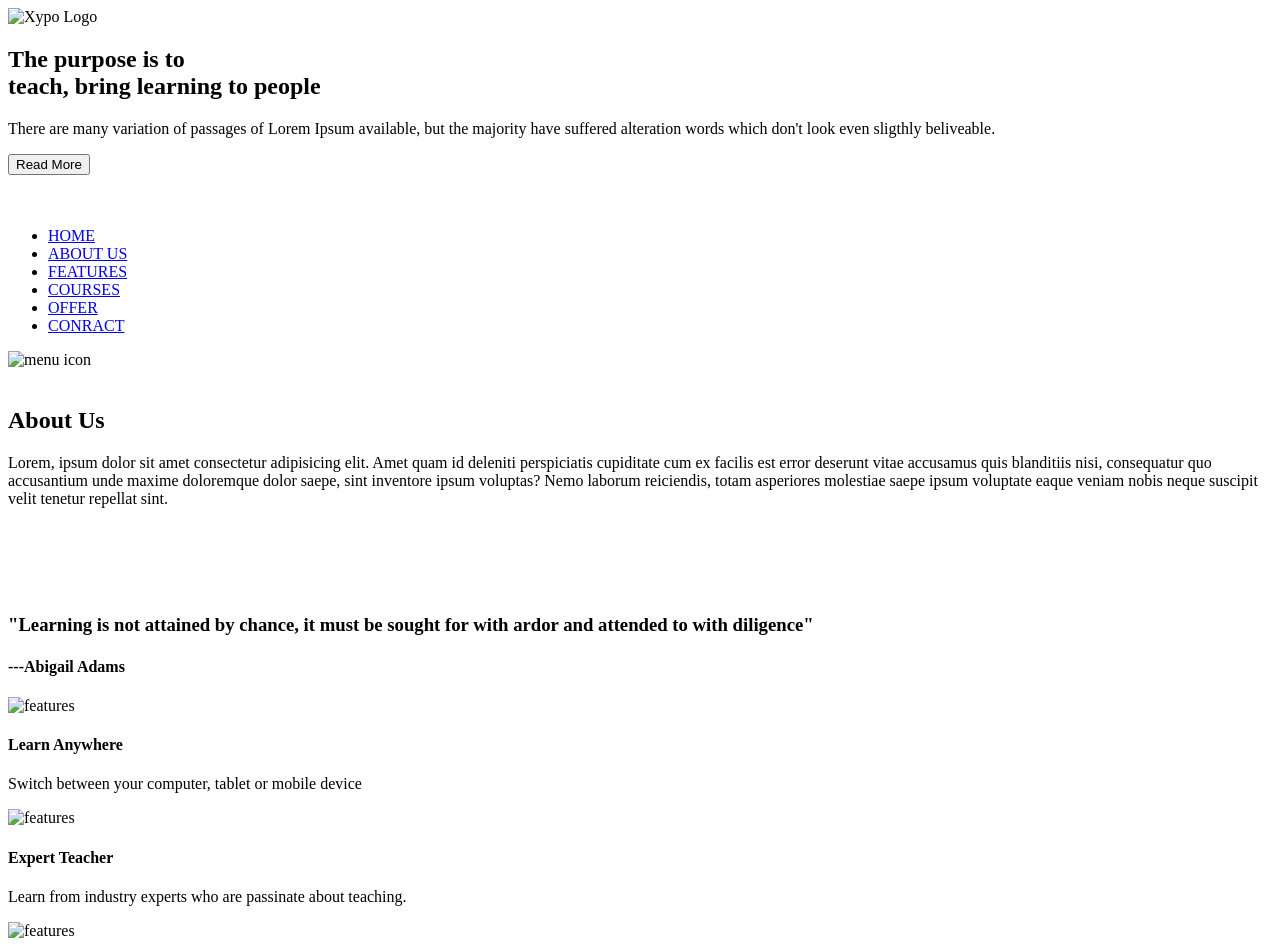
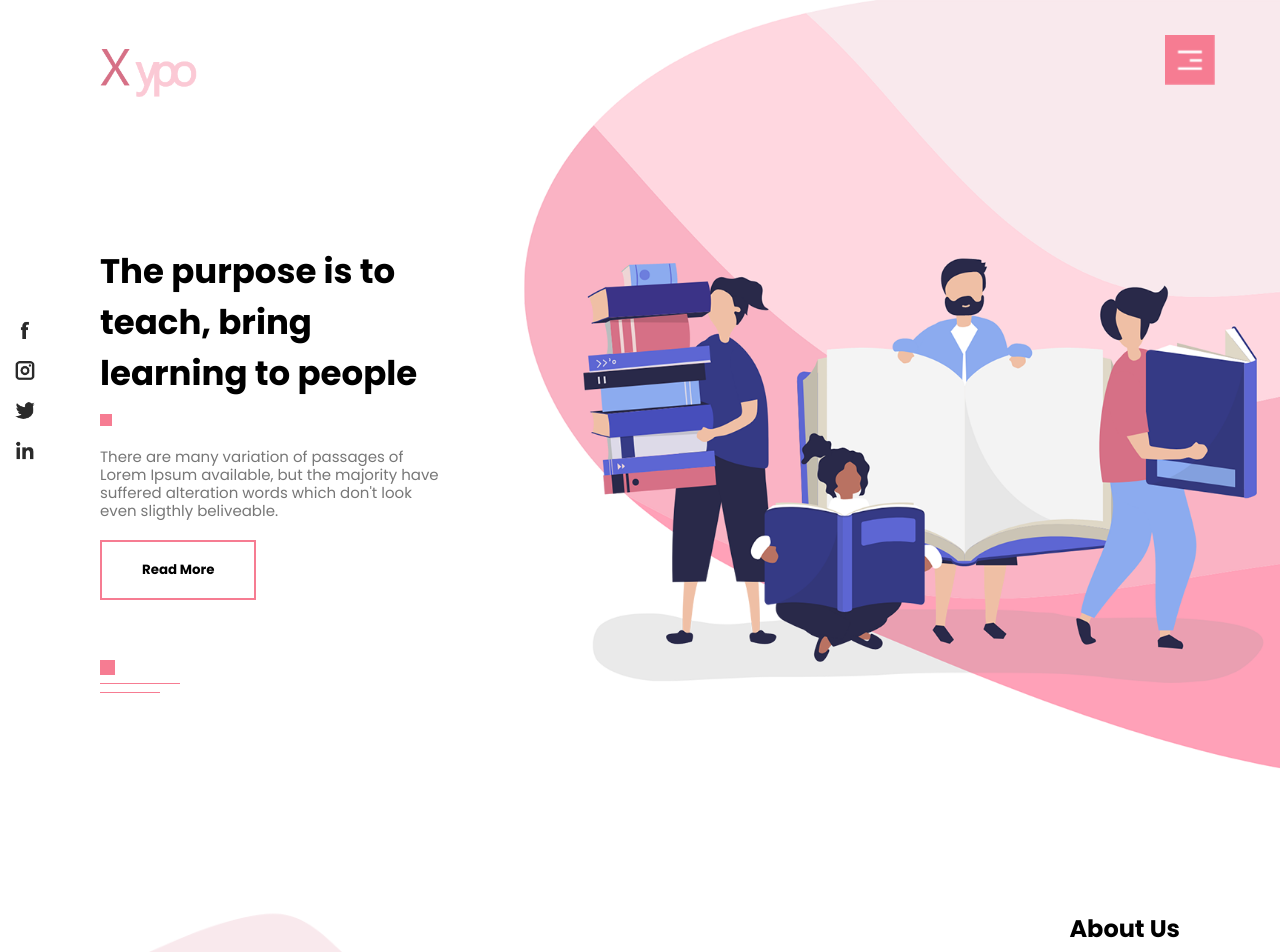
Before and after one commit to chbappy-cse/Xypo-responsive-landing-page-website, a plain HTML site: page index.html in a window 1280 px wide. Shown: the top 952 px of the page. Drawn offline with Linux system fonts and the light colour scheme; some packages are replaced by stand-ins of ours; the site is published under a folder, as on GitHub Pages, so addresses that start at the root find nothing; a script that the page names is missing.

Commit message:
assets not found issue fixed

```diff
--- a/index.html
+++ b/index.html
@@ -6,7 +6,7 @@
     <meta name="description" content="Xypo - Complete Website Design Using HTML, CSS, and JavaScript. Mobile Responsive Landing Page Website Design by @chbappy-cse">
     <meta name="keywords" content="Complete Website Design, HTML Website Design, Mobile Responsive Website Design, Landing Page Website HTML and CSS, CH BAPPY Senior Frontend Engineer">
     <title>Xypo - Complete Website Design Using HTML, CSS, and JavaScript</title>
-    <link rel="stylesheet" href="/style.css">
+    <link rel="stylesheet" href="style.css">
 
     <script src="https://cdn.jsdelivr.net/gh/cferdinandi/smooth-scroll/dist/smooth-scroll.polyfills.min.js"></script>
 </head>
@@ -15,7 +15,7 @@
     <!-- start :: header section -->
     <section id="header">
         <div class="container">
-            <img class="logo" src="/images/logo.png" alt="Xypo Logo">
+            <img class="logo" src="images/logo.png" alt="Xypo Logo">
             <div class="header-text">
                 <h1>The purpose is to <br> teach, bring learning to people</h1>
                 <span class="square"></span>
@@ -40,12 +40,12 @@
             <li><a href="#contact">CONRACT</a></li>
         </ul>
     </nav>
-    <img id="menuBtn" src="/images/menu.png"  alt="menu icon">
+    <img id="menuBtn" src="images/menu.png"  alt="menu icon">
     <!-- end :: header section -->
     <!-- start :: about section -->
      <section id="about">
         <div class="about-left-col">
-            <img src="/images/about.png" alt="">
+            <img src="images/about.png" alt="">
         </div>
         <div class="about-right-col">
             <div class="about-text">
@@ -69,17 +69,17 @@
      <section id="features">
         <div class="features-row">
             <div class="features-col">
-                <img src="/images/pic-1.png" alt="features">
+                <img src="images/pic-1.png" alt="features">
                 <h4>Learn Anywhere</h4>
                 <p>Switch between your computer, tablet or mobile device</p>
             </div>
             <div class="features-col">
-                <img src="/images/pic-2.png" alt="features">
+                <img src="images/pic-2.png" alt="features">
                 <h4>Expert Teacher</h4>
                 <p>Learn from industry experts who are passinate about teaching.</p>
             </div>
             <div class="features-col">
-                <img src="/images/pic-3.png" alt="features">
+                <img src="images/pic-3.png" alt="features">
                 <h4>Unlimited Access</h4>
                 <p>Choose what you'd like to learn from our extensive subscription library</p>
             </div>
@@ -115,7 +115,7 @@
                 </div>
             </div>
             <div class="course-right-col">
-                <img src="/images/course.png" alt="course">
+                <img src="images/course.png" alt="course">
             </div>
         </div>
      </section>
@@ -124,7 +124,7 @@
     <!-- start :: about section -->
     <section id="offer">
         <div class="about-left-col">
-            <img src="/images/offer.png" alt="">
+            <img src="images/offer.png" alt="">
         </div>
         <div class="about-right-col">
             <div class="about-text">
@@ -164,7 +164,7 @@
                 </div>
             </div>
             <div class="contact-right-col">
-                <img src="/images/contact.png" alt="contact">
+                <img src="images/contact.png" alt="contact">
             </div>
         </div>
      </section>
@@ -205,7 +205,7 @@
                         <small>copyright &copy;2024 Xypo</small>
                    </div>
                    <div class="footer-logo">
-                        <img src="/images/logo.png" alt="logo">
+                        <img src="images/logo.png" alt="logo">
                         <button class="common-btn">English</button>
                    </div>
                 </div>
@@ -218,16 +218,16 @@
 
      <!-- start :: social icons -->
       <div class="soial-icons">
-        <img src="/images/facebook.png" alt="facebook">
-        <img src="/images/instagram.png" alt="instagram">
-        <img src="/images/twitter.png" alt="twitter">
-        <img src="/images/linkedin.png" alt="linkedin">
+        <img src="images/facebook.png" alt="facebook">
+        <img src="images/instagram.png" alt="instagram">
+        <img src="images/twitter.png" alt="twitter">
+        <img src="images/linkedin.png" alt="linkedin">
       </div>
      <!-- end :: social icons -->
 
 
 
-    <script src="/script.js"></script>
+    <script src="script.js"></script>
     <script>
         var scroll = new SmoothScroll('a[href*="#"]');
     </script>
```
